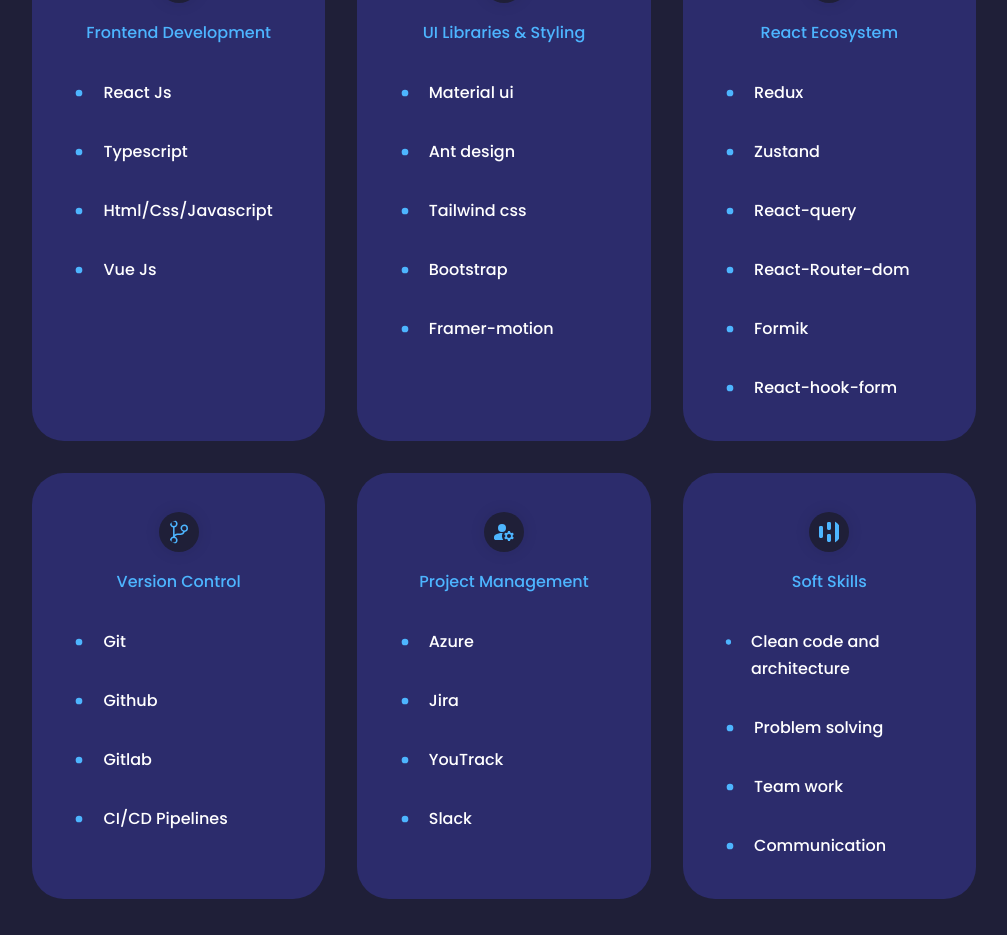
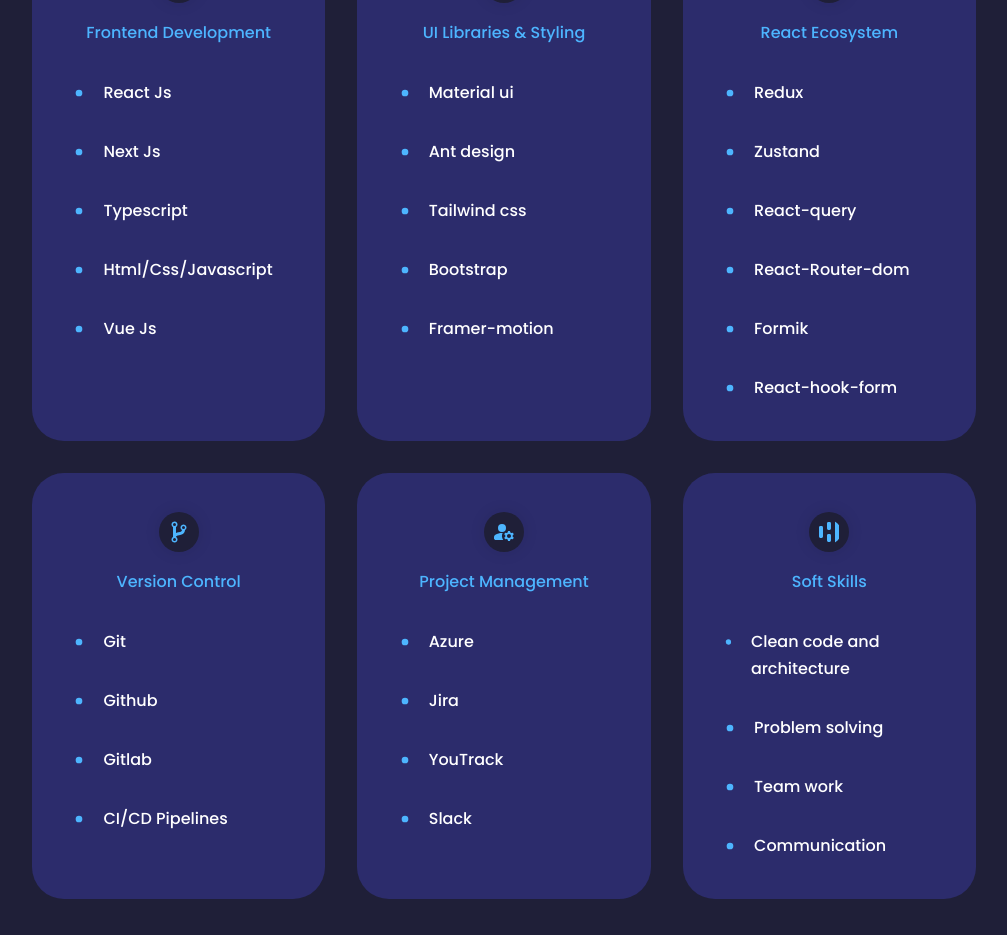
Before and after one commit to Ammar-Abdulrahman/My-Portfoilo, a React (Vite) app: page / in a window 1280 px wide. Shown: the part 4780-5715 px from the top of the page, without its empty margins (136-1143 px from the left). Built offline with nearby package versions, Linux system fonts and the light colour scheme.

Commit message:
feat: add next js skills

```diff
--- a/src/pages/Skills/index.tsx
+++ b/src/pages/Skills/index.tsx
@@ -4,7 +4,7 @@
 import { RiReactjsLine } from "react-icons/ri";
 //import { FaCode } from "react-icons/fa6";
 import { MdManageAccounts } from "react-icons/md";
-import { VscSourceControl } from "react-icons/vsc";
+import { IoGitBranch } from "react-icons/io5";
 import { SiHyperskill } from "react-icons/si";
 
 import "./index.css";
@@ -16,7 +16,7 @@
       id="skills"
       initial={{ opacity: 0, y: 50 }}
       whileInView={{ opacity: 1, y: 0 }}
-      viewport={{ once: true}}
+      viewport={{ once: true }}
       transition={{ duration: 0.8, delay: 0.3 }}
     >
       <h5>What Skills I Have</h5>
@@ -33,6 +33,12 @@
               <TbPointFilled className="skills__details-icon" />
               <div>
                 <h4>React Js</h4>
+              </div>
+            </article>
+            <article className="skills__details">
+              <TbPointFilled className="skills__details-icon" />
+              <div>
+                <h4>Next Js</h4>
               </div>
             </article>
             <article className="skills__details">
@@ -172,7 +178,7 @@
 
         <div className="skills__backend">
           <div className="skills__icon-container">
-            <VscSourceControl className="skills__icon" />
+            <IoGitBranch className="skills__icon" />
           </div>
           <h3>Version Control</h3>
           <div className="skills__content">
```
